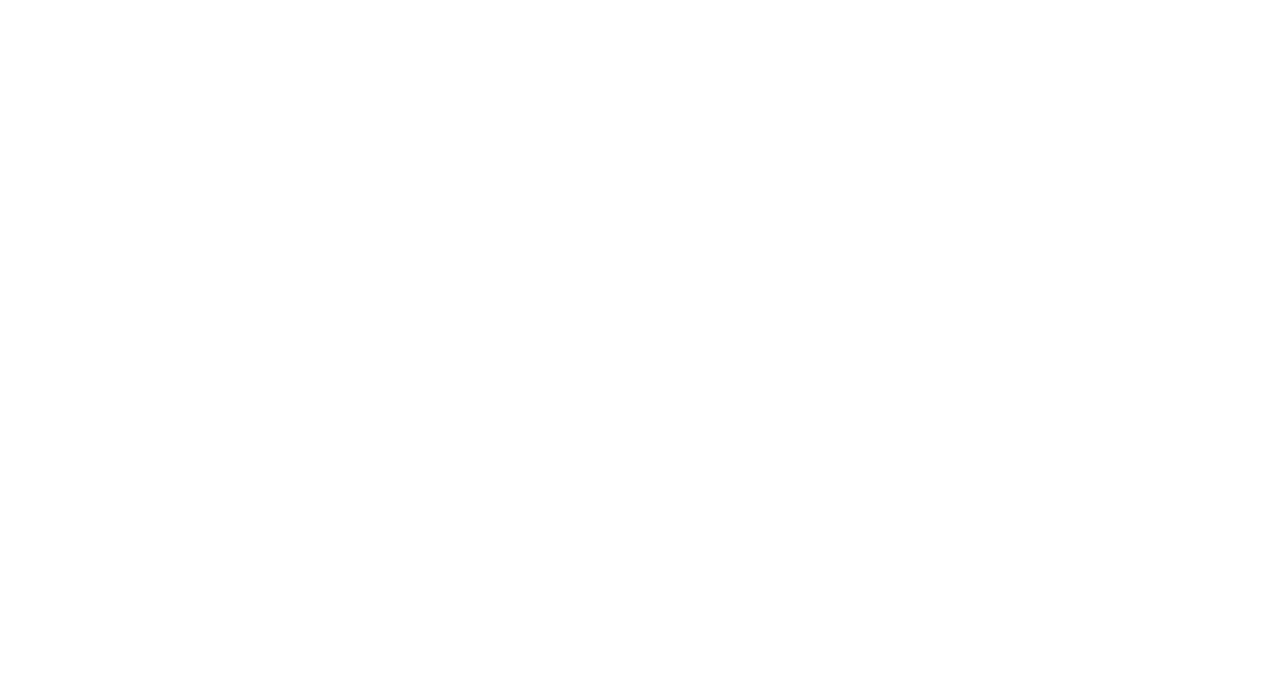
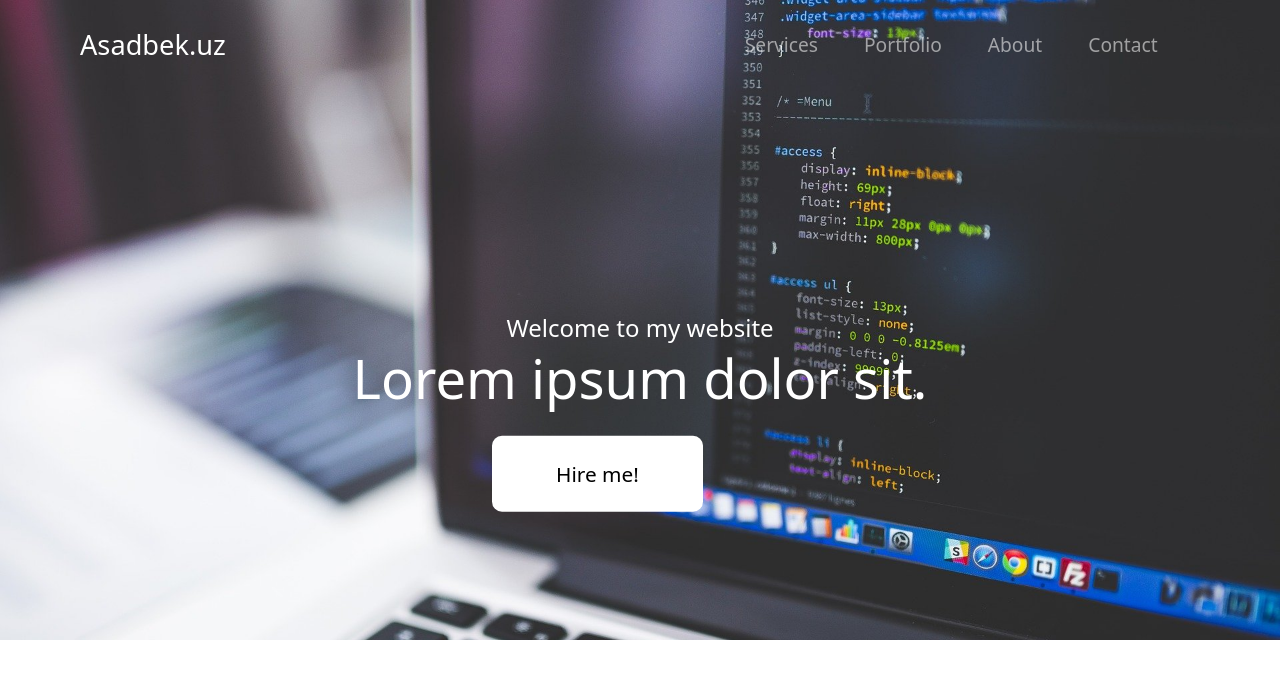
Before and after one commit to Asadbek-Dev/asadbek.uz, a plain HTML site: page index.html in a window 1280 px wide. Drawn offline with Linux system fonts and the light colour scheme.

Commit message:
homepage completed

```diff
--- a/css/style.css
+++ b/css/style.css
@@ -0,0 +1,62 @@
+.navbar{
+    background-color: transparent!important;
+}
+.navbar, .navbar-brand{
+    font-size: 1.7rem;
+}
+.navbar-brand{
+    padding-left: 5rem;
+}
+.navbar-nav{
+    margin: 0 30rem auto;
+}
+.navbar-nav > li{
+    font-size: 1.2rem;
+    margin: 15px;
+    font-weight: 500;
+    color: #ffffff;
+}
+.nav-link{
+    color: white;
+    transition: .3s ease;
+}
+.nav-link:hover{
+    color:#ddd;
+}
+
+.home{
+    background: url("../images/coding-1853305_1920.jpg") no-repeat;
+    background-size: cover;
+    height: 40rem;
+}
+.col-md-6{
+    position: absolute;
+    top: 50%;
+    left: 50%;
+    transform: translate(-50%,-50%);
+    /* margin: 30% auto; */
+}
+.titles > p{
+    font-size: 1.5rem;
+    text-align: center;
+    color: white;
+    margin-bottom: 0;
+}
+.titles > h3{
+    font-size: 3.4rem;
+    text-align: center;
+    color: white;
+}
+.button{
+    width: 100%;
+    margin: 3rem 10rem auto;
+}
+.button > a{
+    background-color: white;
+    color: black;
+    padding: 1.5rem 4rem;
+    border-radius: 10px;
+    font-size: 1.3rem;
+    font-weight: 500;
+    text-decoration: none;
+}
--- a/index.html
+++ b/index.html
@@ -6,9 +6,46 @@
     <meta name="viewport" content="width=device-width, initial-scale=1.0">
     <link rel="stylesheet" href="./bootstrap-5.1.0-dist/css/bootstrap.css">
     <link rel="stylesheet" href="./css/style.css">
-    <title>Document</title>
+    <title>Asadbek.uz</title>
 </head>
 <body>
+    <nav class="navbar navbar-expand-md bg-dark navbar-dark fixed-top">
+        <a class="navbar-brand" href="#">Asadbek.uz</a>
+        <button class="navbar-toggler" type="button" data-toggle="collapse" data-target="#collapsibleNavbar">
+          <span class="navbar-toggler-icon"></span>
+        </button>
+        <div class="collapse navbar-collapse" id="collapsibleNavbar">
+          <ul class="navbar-nav">
+            <li class="nav-item">
+              <a class="nav-link" href="#">Services</a>
+            </li>
+            <li class="nav-item">
+              <a class="nav-link" href="#">Portfolio</a>
+            </li>
+            <li class="nav-item">
+              <a class="nav-link" href="#">About</a>
+            </li>
+            <li class="nav-item">
+              <a class="nav-link" href="#">Contact</a>
+            </li>
+          </ul>
+        </div>
+    </nav>
+    <section class="home">
+        <div class="container">
+            <div class="row">
+                <div class="col-md-6">
+                    <div class="titles">
+                        <p>Welcome to my website</p>
+                        <h3>Lorem ipsum dolor sit.</h3>
+                        <div class="button">
+                            <a href="#">Hire me!</a>
+                        </div>
+                    </div>
+                </div>
+            </div>
+        </div>
+    </section>
     <script src="./bootstrap-5.1.0-dist/js/jquery-3.6.0.min.js"></script>
     <script src="./bootstrap-5.1.0-dist/js/bootstrap.min.js"></script>
     <script src="./js/main.js"></script>
```
Also changed, not shown: images/coding-1853305_1920.jpg (added).
